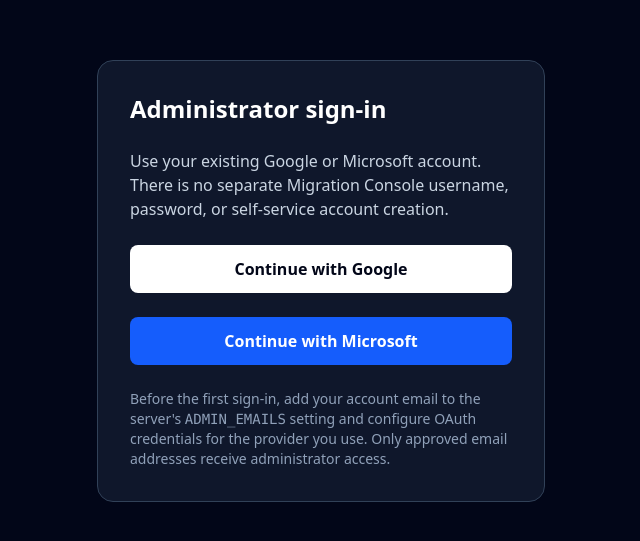
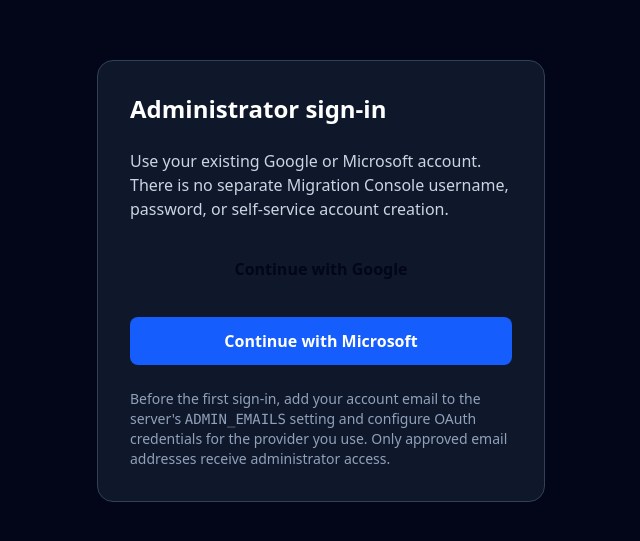
Before and after one commit to sgunti-ai/migration-tool, a React (Vite) app: page / in a window 1280 px wide. Shown: the part 119-660 px from the top of the page, without its empty margins (319-959 px from the left). Built offline with nearby package versions, Linux system fonts and the light colour scheme; no server answers.

Commit message:
Align SignInPage.tsx surfaces with shared light/dark theme

```diff
--- a/src/components/SignInPage.tsx
+++ b/src/components/SignInPage.tsx
@@ -4,7 +4,7 @@
     <section className="max-w-md w-full rounded-2xl border border-slate-700 bg-slate-900 p-8 space-y-6">
       <h1 className="text-2xl font-semibold">Administrator sign-in</h1>
       <p className="text-slate-300">Use your existing Google or Microsoft account. There is no separate Migration Console username, password, or self-service account creation.</p>
-      <a className="block text-center rounded-lg bg-white text-slate-950 px-4 py-3 font-semibold" href="/auth/google/start">Continue with Google</a>
+      <a className="block text-center rounded-lg bg-white dark:bg-slate-900 text-slate-950 px-4 py-3 font-semibold" href="/auth/google/start">Continue with Google</a>
       <a className="block text-center rounded-lg bg-blue-600 text-white px-4 py-3 font-semibold" href="/auth/microsoft/start">Continue with Microsoft</a>
       <p className="text-sm text-slate-400">Before the first sign-in, add your account email to the server's <code>ADMIN_EMAILS</code> setting and configure OAuth credentials for the provider you use. Only approved email addresses receive administrator access.</p>
     </section>
```
